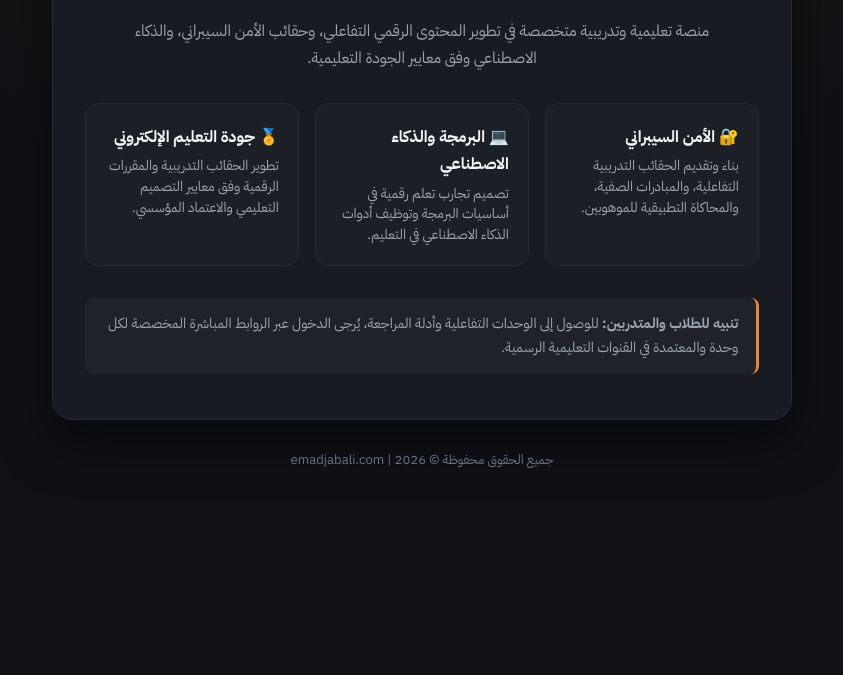
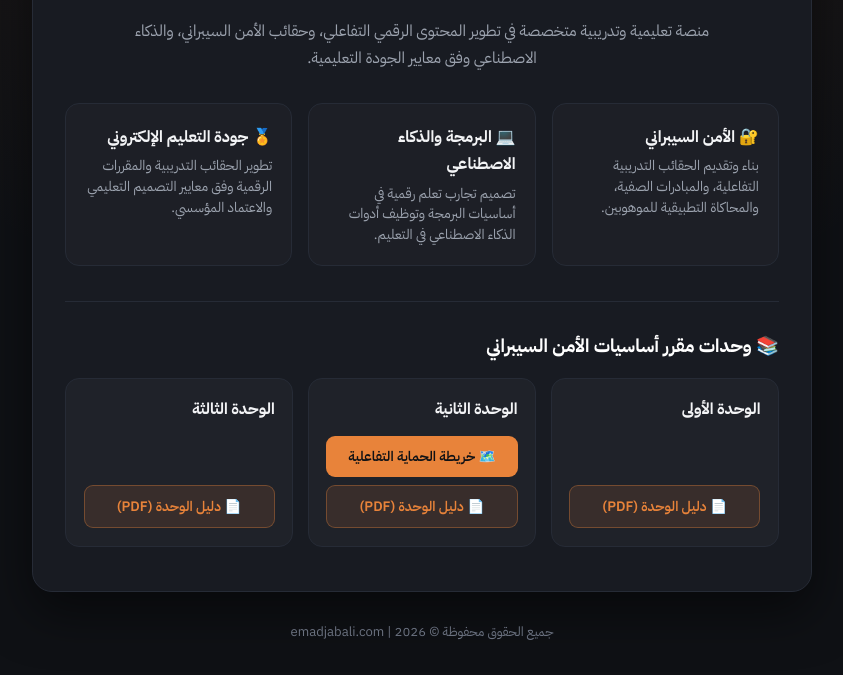
Before and after one commit to emadjabali/emadjabali.github.io, a plain HTML site: page index.html in a window 1280 px wide. Shown: the part 365-1040 px from the top of the page, without its empty margins (218-1061 px from the left). Before the commit the page ends 868 px from the top, so only its background shows below. Drawn offline with Linux system fonts and the light colour scheme.

Commit message:
Update index.html

```diff
--- a/index.html
+++ b/index.html
@@ -23,7 +23,7 @@
     }
     .container {
       width: 100%;
-      max-width: 740px;
+      max-width: 780px;
       background: #181b22;
       border: 1px solid #262b36;
       border-radius: 20px;
@@ -57,9 +57,9 @@
     .bio { color: #9ca3af; font-size: 0.98rem; max-width: 580px; margin: 0 auto 2rem; }
     .grid {
       display: grid;
-      grid-template-columns: repeat(auto-fit, minmax(195px, 1fr));
+      grid-template-columns: repeat(auto-fit, minmax(200px, 1fr));
       gap: 1rem;
-      margin-bottom: 2rem;
+      margin-bottom: 2.2rem;
       text-align: right;
     }
     .card {
@@ -70,14 +70,69 @@
     }
     .card h3 { font-size: 1rem; color: #f3f4f6; margin-bottom: 0.35rem; }
     .card p { font-size: 0.86rem; color: #9ca3af; line-height: 1.5; }
-    .notice {
+    .units-section {
+      border-top: 1px solid #262b36;
+      padding-top: 1.8rem;
+      text-align: right;
+    }
+    .units-title {
+      font-size: 1.15rem;
+      font-weight: 700;
+      color: #fff;
+      margin-bottom: 1rem;
+      display: flex;
+      align-items: center;
+      gap: 0.5rem;
+    }
+    .units-grid {
+      display: grid;
+      grid-template-columns: repeat(auto-fit, minmax(210px, 1fr));
+      gap: 0.9rem;
+    }
+    .unit-box {
       background: rgba(255,255,255,0.03);
-      border-right: 3px solid #e8833a;
-      padding: 0.9rem 1.1rem;
-      border-radius: 8px;
-      font-size: 0.88rem;
-      color: #9ca3af;
-      text-align: right;
+      border: 1px solid #262b36;
+      border-radius: 14px;
+      padding: 1.1rem;
+      display: flex;
+      flex-direction: column;
+      justify-content: space-between;
+      gap: 0.8rem;
+    }
+    .unit-box h4 {
+      font-size: 0.98rem;
+      color: #f3f4f6;
+      font-weight: 700;
+    }
+    .btn-group {
+      display: flex;
+      flex-direction: column;
+      gap: 0.5rem;
+    }
+    .btn {
+      display: block;
+      text-align: center;
+      text-decoration: none;
+      padding: 0.55rem 0.9rem;
+      border-radius: 9px;
+      font-size: 0.86rem;
+      font-weight: 600;
+      transition: all 0.2s ease;
+    }
+    .btn-primary {
+      background: #e8833a;
+      color: #0f1115;
+    }
+    .btn-primary:hover {
+      background: #f5944d;
+    }
+    .btn-secondary {
+      background: rgba(232,131,58,0.12);
+      color: #e8833a;
+      border: 1px solid rgba(232,131,58,0.35);
+    }
+    .btn-secondary:hover {
+      background: rgba(232,131,58,0.22);
     }
     footer { margin-top: 1.8rem; font-size: 0.82rem; color: #6b7280; }
   </style>
@@ -89,6 +144,7 @@
     <h1>عِمَاد جَبَلي</h1>
     <div class="subtitle">معلم ومدرب تقنية المعلومات والأمن السيبراني | أخصائي جودة التعليم الإلكتروني</div>
     <p class="bio">منصة تعليمية وتدريبية متخصصة في تطوير المحتوى الرقمي التفاعلي، وحقائب الأمن السيبراني، والذكاء الاصطناعي وفق معايير الجودة التعليمية.</p>
+
     <section class="grid">
       <div class="card">
         <h3>🔐 الأمن السيبراني</h3>
@@ -103,9 +159,35 @@
         <p>تطوير الحقائب التدريبية والمقررات الرقمية وفق معايير التصميم التعليمي والاعتماد المؤسسي.</p>
       </div>
     </section>
-    <div class="notice">
-      <strong>تنبيه للطلاب والمتدربين:</strong> للوصول إلى الوحدات التفاعلية وأدلة المراجعة، يُرجى الدخول عبر الروابط المباشرة المخصصة لكل وحدة والمعتمدة في القنوات التعليمية الرسمية.
-    </div>
+
+    <section class="units-section">
+      <div class="units-title">📚 وحدات مقرر أساسيات الأمن السيبراني</div>
+      <div class="units-grid">
+
+        <div class="unit-box">
+          <h4>الوحدة الأولى</h4>
+          <div class="btn-group">
+            <a href="unit1.pdf" target="_blank" class="btn btn-secondary">📄 دليل الوحدة (PDF)</a>
+          </div>
+        </div>
+
+        <div class="unit-box">
+          <h4>الوحدة الثانية</h4>
+          <div class="btn-group">
+            <a href="unit2.html" class="btn btn-primary">🗺️ خريطة الحماية التفاعلية</a>
+            <a href="unit2.pdf" target="_blank" class="btn btn-secondary">📄 دليل الوحدة (PDF)</a>
+          </div>
+        </div>
+
+        <div class="unit-box">
+          <h4>الوحدة الثالثة</h4>
+          <div class="btn-group">
+            <a href="unit3.pdf" target="_blank" class="btn btn-secondary">📄 دليل الوحدة (PDF)</a>
+          </div>
+        </div>
+
+      </div>
+    </section>
   </main>
   <footer>جميع الحقوق محفوظة &copy; 2026 | emadjabali.com</footer>
 </body>
```
